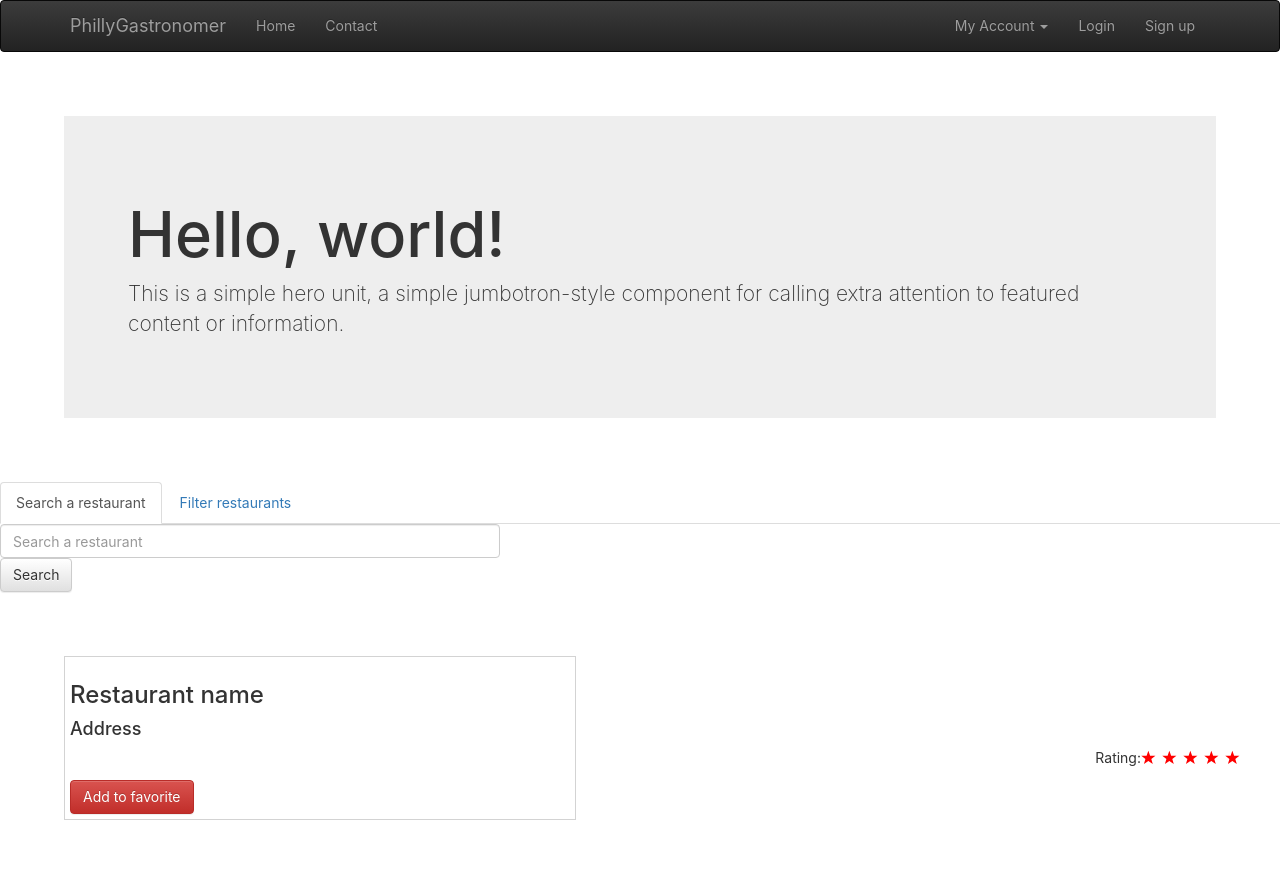
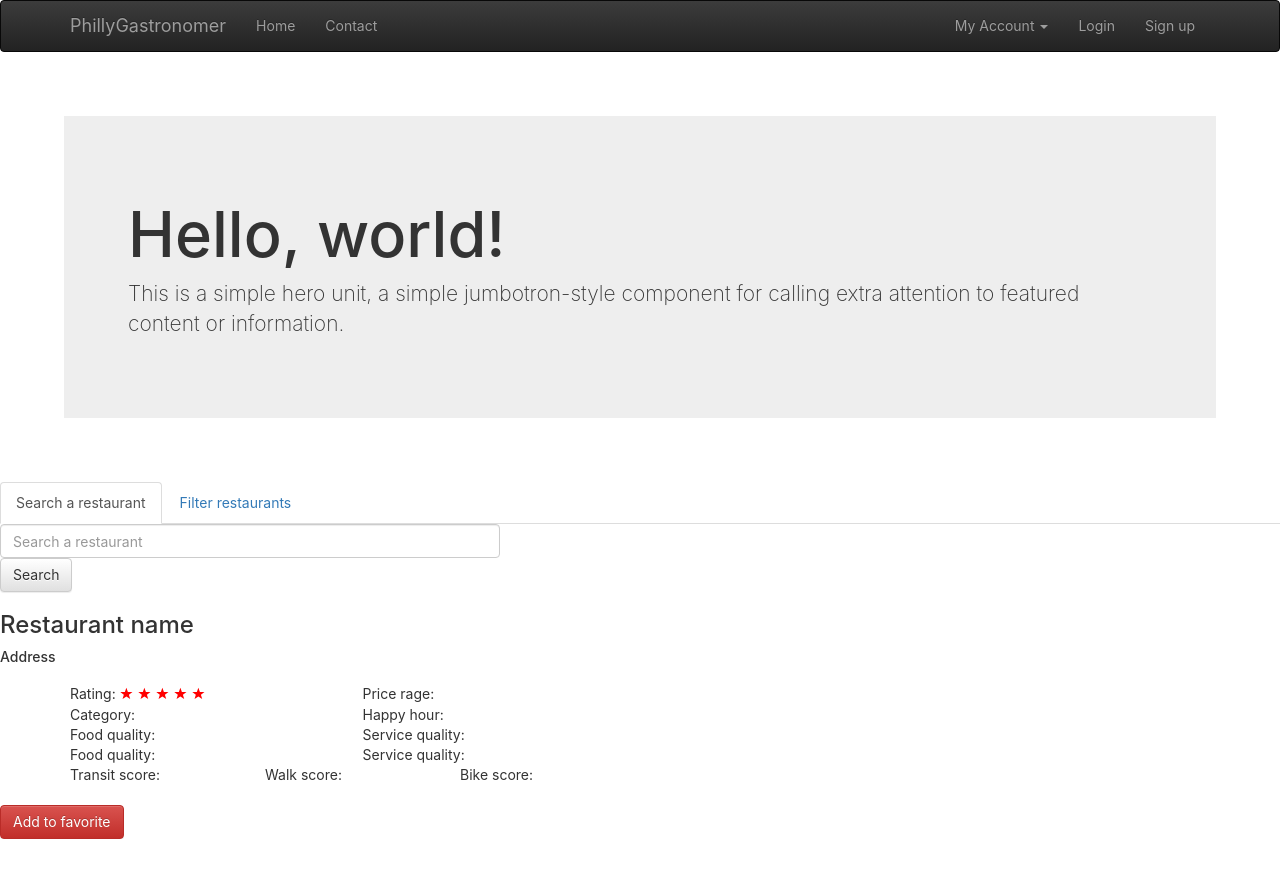
Before and after one commit to olivia-aosun/PhillyGastronomer, a React app in the folder Frontend/: page / in a window 1280 px wide. Shown: the top 878 px of the page. After the commit the page ends 839 px from the top, so only its background shows below. Built offline with nearby package versions, Linux system fonts and the light colour scheme.

Commit message:
Update restaurant card

```diff
--- a/Frontend/src/components/RestaurantCard/RestaurantCard.css
+++ b/Frontend/src/components/RestaurantCard/RestaurantCard.css
@@ -1,6 +1,6 @@
 .card{
-    width: 40%;
-    margin: 5%;
+    width: 45%;
+    margin: 2%;
     border-style: solid;
     border-width: 0.5px;
     box-shadow: 10px;
@@ -8,6 +8,15 @@
     border-color: lightgray;
 }
 
-.col {
-    text-align: right;
+.title {
+    margin-left: 10px;
 }
+
+.subtitle {
+    margin-left: 30px;
+    color: grey;
+}
+
+.button {
+    justify-content: right;
+}
--- a/Frontend/src/components/RestaurantCard/RestaurantCard.js
+++ b/Frontend/src/components/RestaurantCard/RestaurantCard.js
@@ -1,7 +1,7 @@
 import React from 'react';
 import classes from './RestaurantCard.css';
 import {
-    Card, CardText, CardBody, Button,
+    Card, CardText, CardBody, Button, ButtonGroup,
     CardTitle, CardSubtitle, Container, Row, Col
 } from 'reactstrap';
 import StarRatings from 'react-star-ratings';
@@ -9,30 +9,47 @@ import StarRatings from 'react-star-ratings';
 const restaurantCard = (props) => {
 
     return (
-        <div>
-            <Card className={classes.card}>
+            <div className={classes.card}>
                 <CardBody>
-                    <CardTitle tag="h3">Restaurant name</CardTitle>
-                    <CardSubtitle tag="h4">Address</CardSubtitle>
-                    <CardText>
+                    <CardTitle tag="h3" className={classes.title}>Restaurant name</CardTitle>
+                    <CardSubtitle tag="h5" className={classes.subtitle}>Address</CardSubtitle>
+                    <div style={{margin: 20}}>
                         <Container>
                             <Row>
-                                <Col>Rating:
+                                <Col xs={3} md={3}>{'Rating: '}
                                     <StarRatings
-                                        rating={5}
+                                        rating={5} // change to {props.rating}
                                         starRatedColor="red"
-                                        numberOfStars={5}
-                                        starDimension="15px"
-                                        starSpacing="3px"
+                                        numberOfStars={5} // change to {props.rating}
+                                        starDimension="13px"
+                                        starSpacing="2.5px"
                                     />
                                 </Col>
+                                <Col xs={3} md={3}>Price rage: {props.price_range}</Col>
+                            </Row>
+                            <Row>
+                                <Col xs={3} md={3}>Category: {props.category}</Col>
+                                <Col xs={3} md={3}>Happy hour: {props.happy_hour}</Col>
+                            </Row>
+                            <Row>
+                                <Col xs={3} md={3}>Food quality: {props.food_quality}</Col>
+                                <Col xs={3} md={3}>Service quality: {props.service_quality}</Col>
+                            </Row>
+                            <Row>
+                                <Col xs={3} md={3}>Food quality: {props.food_quality}</Col>
+                                <Col xs={3} md={3}>Service quality: {props.service_quality}</Col>
+                            </Row>
+                            <Row>
+                                <Col xs={2} md={2}>Transit score: {props.transit_score}</Col>
+                                <Col xs={2} md={2}>Walk score: {props.walk_score}</Col>
+                                <Col xs={2} md={2}>Bike score: {props.bike_score}</Col>
                             </Row>
                         </Container>
-                    </CardText>
-                    <Button color="danger">Add to favorite</Button>
+                    </div>
+                    <Button color="danger" className="float-right">Add to favorite</Button>
                 </CardBody>
-            </Card>
-        </div>
+
+            </div>
     );
 };
 
```
Also changed, not shown: 14 other files (tests, documents, lock files or other folders).
